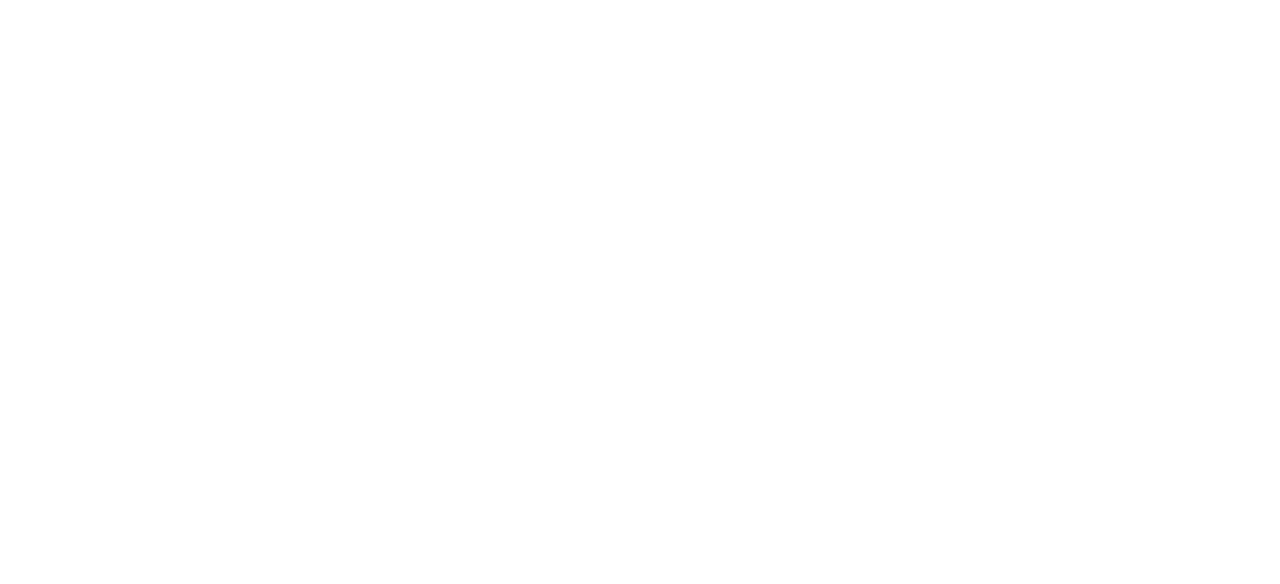
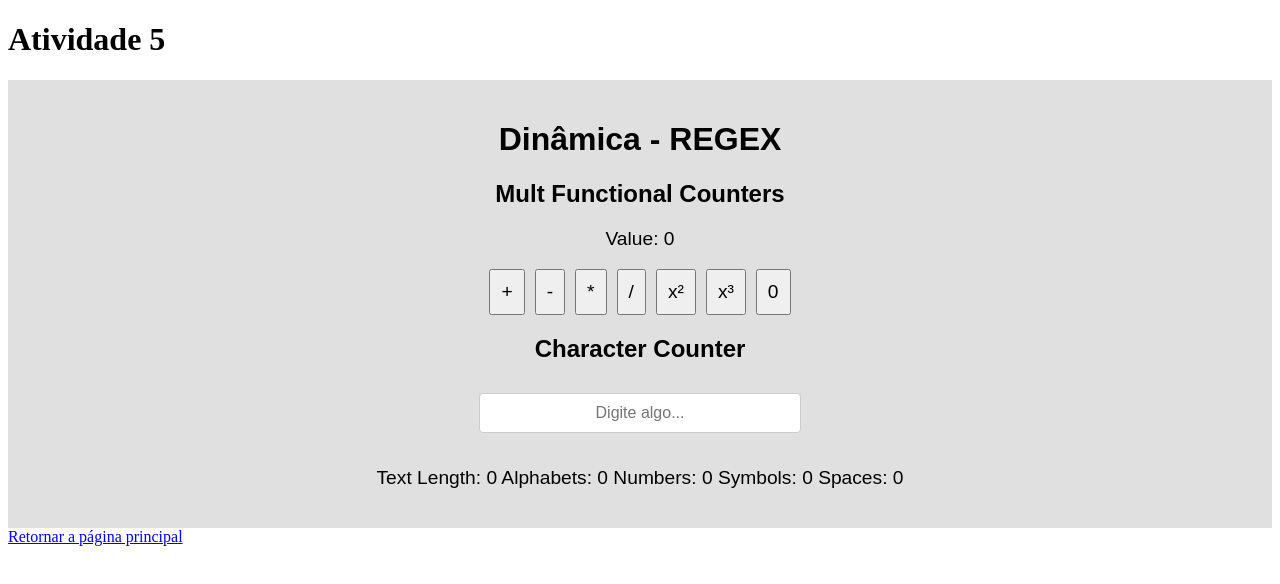
Before and after one commit to MariaClaraBrum/ProjetoReact, a React (Create React App) app: page /atividade5 in a window 1280 px wide. Before the commit this address had no page. Shown: the top 584 px of the page. Built offline with nearby package versions, Linux system fonts and the light colour scheme.

Commit message:
Add files via upload

```diff
--- /dev/null
+++ b/src/Atividade5.js
@@ -0,0 +1,14 @@
+import React from 'react';
+import {Link}  from "react-router-dom";
+import App from "./ativ5-aula6"
+
+export default function Atividade5() {
+    return(
+        <>
+            <h1>Atividade 5</h1>
+            <App />
+            <Link to="/">Retornar a página principal</Link>
+        </>
+
+    );
+}
--- a/src/Home.js
+++ b/src/Home.js
@@ -19,6 +19,9 @@
                     <li>
                         <Link to="/atividade4">Atividade 4</Link>
                     </li>
+                    <li>
+                        <Link to="/atividade5">Atividade 5</Link>
+                    </li>
                 </ul>
             </nav>
         </div>
--- /dev/null
+++ b/src/ativ5-aula6.css
@@ -0,0 +1,35 @@
+.App {
+    text-align: center;
+    background-color: #e0e0e0;
+    padding: 20px;
+    font-family: Arial, sans-serif;
+  }
+
+  h1, h2 {
+    font-weight: bold;
+  }
+
+  p {
+    font-size: 1.2em;
+  }
+
+  .buttons {
+    display: flex;
+    justify-content: center;
+    margin: 10px 0;
+  }
+
+  button {
+    margin: 0 5px;
+    padding: 10px;
+    font-size: 1.2em;
+    cursor: pointer;
+  }
+
+  input {
+    padding: 10px;
+    font-size: 1em;
+    margin-top: 10px;
+    width: 300px;
+    text-align: center;
+  }
--- /dev/null
+++ b/src/ativ5-aula6.js
@@ -0,0 +1,60 @@
+import React, { useState } from 'react';
+import './ativ5-aula6.css';
+
+export default function App() {
+  // State for the counter
+  const [value, setValue] = useState(0);
+  // State for the input text
+  const [inputValue, setInputValue] = useState("");
+
+  // Functions to handle counter operations
+  const increment = () => setValue(value + 1);
+  const decrement = () => setValue(value - 1);
+  const multiply = () => setValue(value * 2);
+  const divide = () => setValue(value / 2);
+  const square = () => setValue(value ** 2);
+  const cube = () => setValue(value ** 3);
+  const reset = () => setValue(0);
+
+  // Function to handle text input change
+  const handleInputChange = (e) => {
+    setInputValue(e.target.value);
+  };
+
+  // Function to count characters
+  const countCharacters = (text) => {
+    const length = text.length;
+    const alphabets = (text.match(/[a-zA-Z]/g) || []).length;
+    const numbers = (text.match(/[0-9]/g) || []).length;
+    const symbols = (text.match(/[^a-zA-Z0-9\s]/g) || []).length;
+    const spaces = (text.match(/\s/g) || []).length;
+    return { length, alphabets, numbers, symbols, spaces };
+  };
+
+  const counts = countCharacters(inputValue);
+
+  return (
+    <div className="App">
+      <h1>Dinâmica - REGEX</h1>
+      <h2>Mult Functional Counters</h2>
+      <p>Value: {value}</p>
+      <div className="buttons">
+        <button onClick={increment}>+</button>
+        <button onClick={decrement}>-</button>
+        <button onClick={multiply}>*</button>
+        <button onClick={divide}>/</button>
+        <button onClick={square}>x²</button>
+        <button onClick={cube}>x³</button>
+        <button onClick={reset}>0</button>
+      </div>
+      <h2>Character Counter</h2>
+      <input
+        type="text"
+        value={inputValue}
+        onChange={handleInputChange}
+        placeholder="Digite algo..."
+      />
+      <p>Text Length: {counts.length}  Alphabets: {counts.alphabets}  Numbers: {counts.numbers}  Symbols: {counts.symbols}  Spaces: {counts.spaces}</p>
+    </div>
+  );
+}
--- a/src/minhasRotas.js
+++ b/src/minhasRotas.js
@@ -5,6 +5,7 @@
 import Atividade2 from './Atividade2';
 import Atividade3 from './Atividade3';
 import Atividade4 from './Atividade4';
+import Atividade5 from './Atividade5';
 
 export default function MinhasRotas() {
     return (
@@ -15,6 +16,7 @@
         <Route path='/atividade2' element={<Atividade2 />} />
         <Route path='/atividade3' element={<Atividade3 />} />
         <Route path='/atividade4' element={<Atividade4 />} />
+        <Route path='/atividade5' element={<Atividade5 />} />
         </Routes>
         </BrowserRouter>
     );
```
